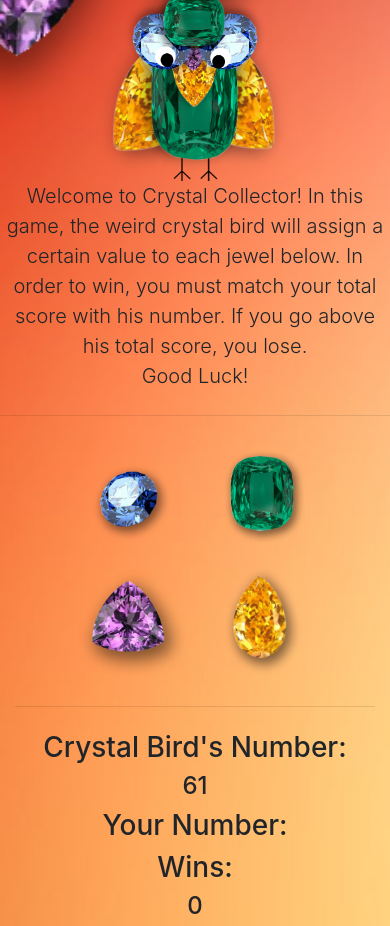
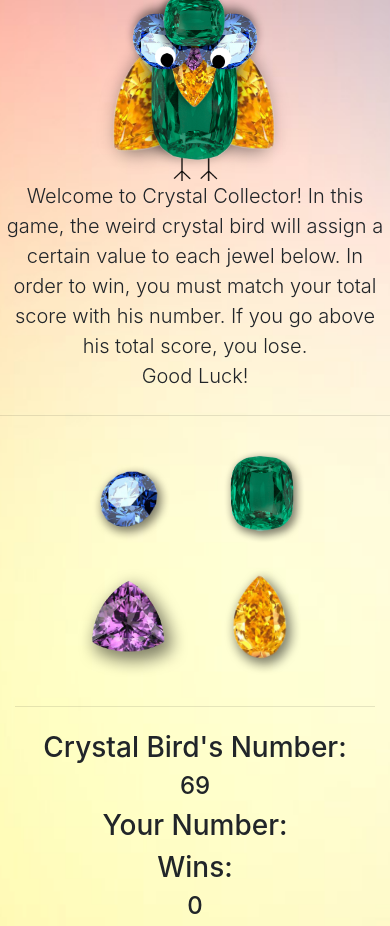
Before and after one commit to clayPalumbo/unit-4-game, a plain HTML site: page index.html in a window 390 px wide. Shown: the part 156-1082 px from the top of the page. Drawn offline with nearby package versions, Linux system fonts and the light colour scheme.

Commit message:
improve mobile responsiveness

```diff
--- a/assets/css/style.css
+++ b/assets/css/style.css
@@ -9,4 +9,5 @@ body {
     background-repeat: no-repeat;
     height: 100%;
     background-size: cover;
+   background-position: center;
 }
--- a/assets/javascript/game.js
+++ b/assets/javascript/game.js
@@ -3,11 +3,11 @@
 
 //Crystal birds random #
 $(document).ready(function() {
-    crystalNumber = Math.floor(Math.random() * 100 + 20);
+    crystalNumber = Math.floor(Math.random() * 120 + 19);
     $('#cbNumber').text(crystalNumber);
 });
 
-var crystalNumber = Math.floor(Math.random() * 100 + 20);
+var crystalNumber = Math.floor(Math.random() * 120 + 19);
 var randomNumbers = [];     //4 cyrstals number array
 var total = 0;              //total
 var wins = 0;               //win count
@@ -26,7 +26,7 @@ fourRandomNumbers();
 
 //reset
 function reset() {
-    crystalNumber = Math.floor(Math.random() * 100 + 20);
+    crystalNumber = Math.floor(Math.random() * 120 + 19);
     $('#cbNumber').text(crystalNumber);
     randomNumbers = [];
     fourRandomNumbers ();
```
